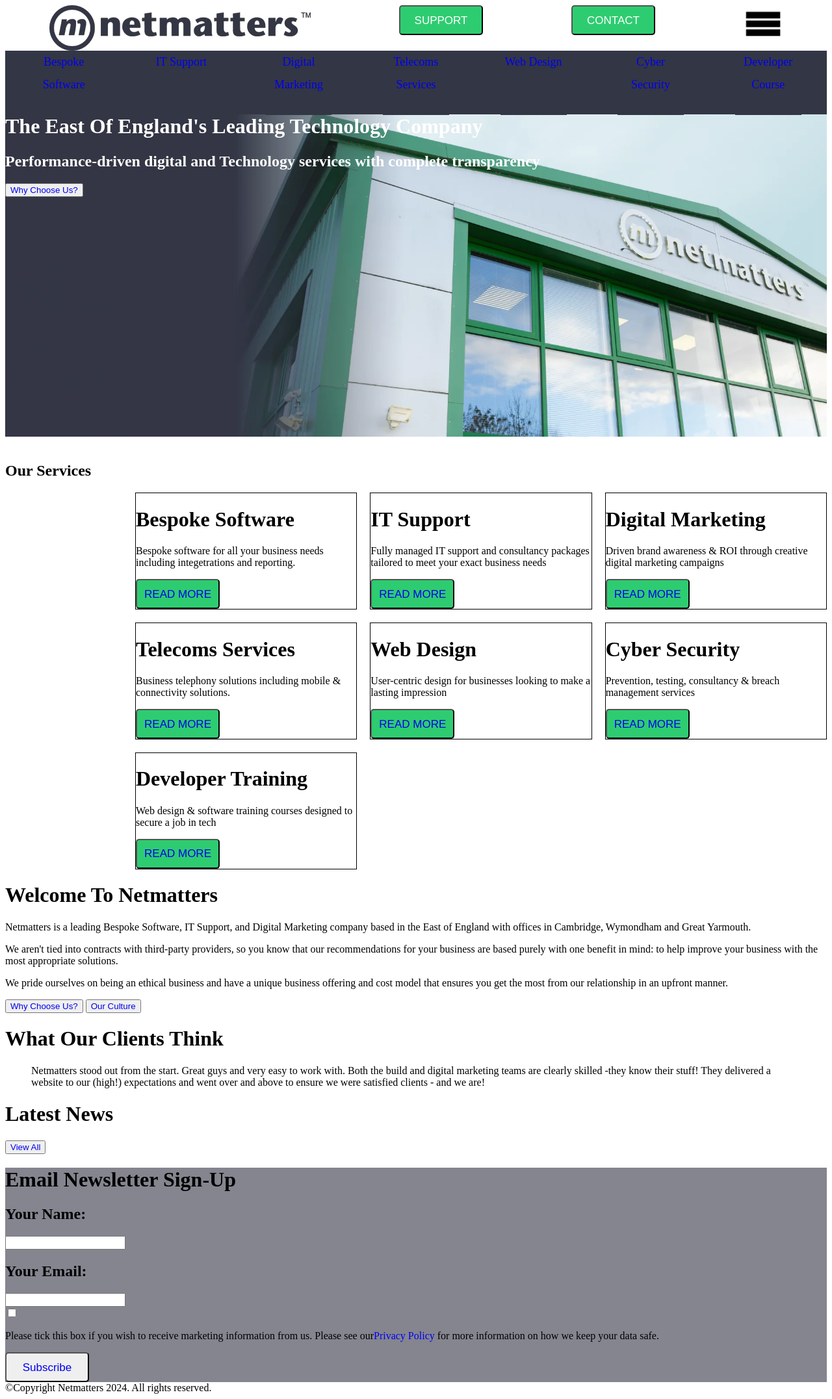
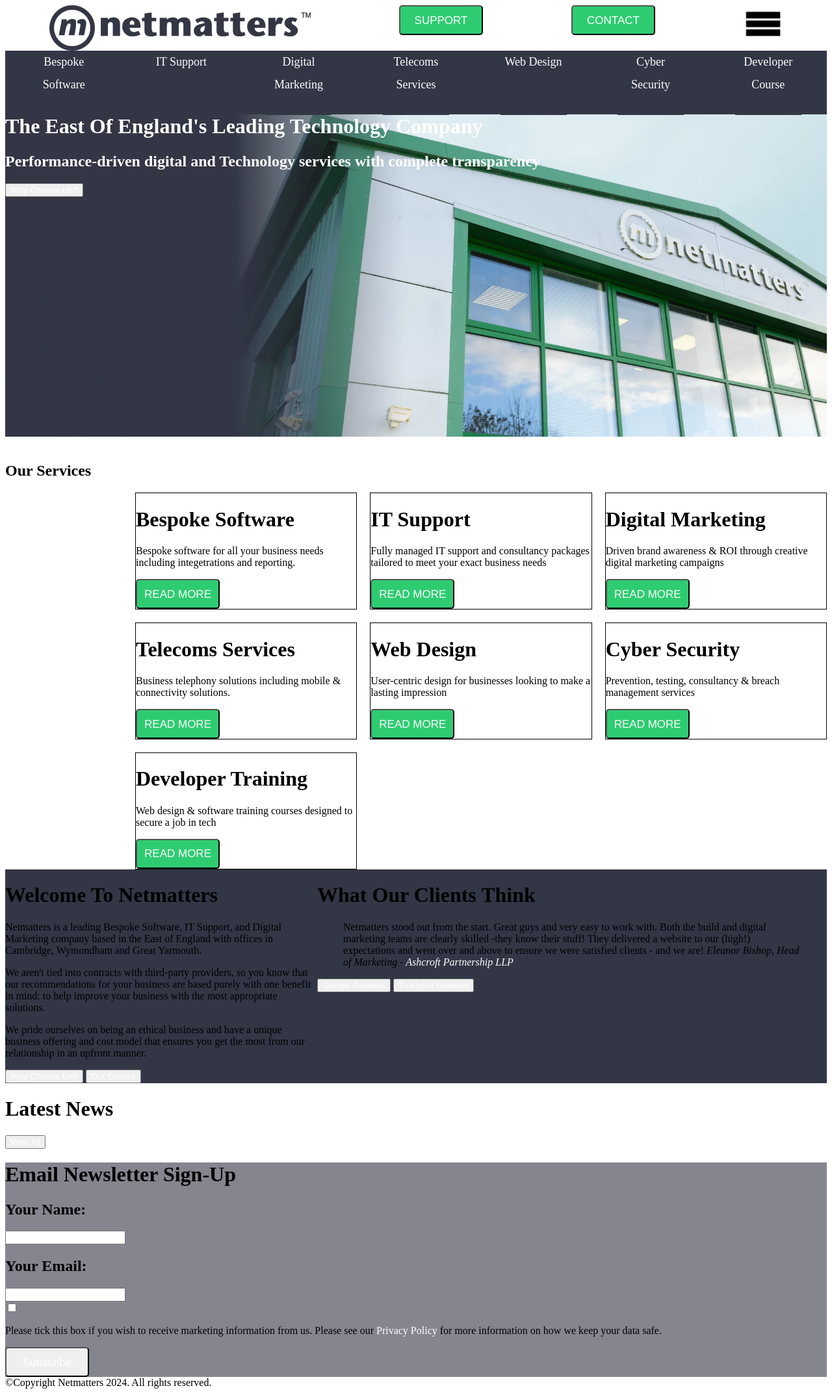
Before and after one commit to ChristopherMorriss/Netmatters-Website-Clone-ChristopherMorriss, a PHP site: page / in a window 1280 px wide. Shown: the whole page at 65% size. Run offline with PHP 8.4, Linux system fonts and the light colour scheme.

Commit message:
Styled the "Welcome" aspect of the page better
Added a background colour
Used flexbox to position the two paragraphs side by side
Added the cite to the blockquote

```diff
--- a/css/style.css
+++ b/css/style.css
@@ -51,7 +51,7 @@
   grid-gap: 20px;
 }
 
-/* line 68, ../../../OneDrive/Documents/GitHub/Netmatters-Website-Clone-ChristopherMorriss/scss/style.scss */
+/* line 67, ../../../OneDrive/Documents/GitHub/Netmatters-Website-Clone-ChristopherMorriss/scss/style.scss */
 .f-container {
   display: flex;
   flex-wrap: wrap;
@@ -60,7 +60,7 @@
   justify-content: space-around;
 }
 
-/* line 78, ../../../OneDrive/Documents/GitHub/Netmatters-Website-Clone-ChristopherMorriss/scss/style.scss */
+/* line 77, ../../../OneDrive/Documents/GitHub/Netmatters-Website-Clone-ChristopherMorriss/scss/style.scss */
 .nav-size {
   display: flex;
   flex-wrap: wrap;
@@ -71,12 +71,12 @@
   margin-bottom: 0;
 }
 
-/* line 88, ../../../OneDrive/Documents/GitHub/Netmatters-Website-Clone-ChristopherMorriss/scss/style.scss */
+/* line 87, ../../../OneDrive/Documents/GitHub/Netmatters-Website-Clone-ChristopherMorriss/scss/style.scss */
 * {
   box-sizing: border-box;
 }
 
-/* line 92, ../../../OneDrive/Documents/GitHub/Netmatters-Website-Clone-ChristopherMorriss/scss/style.scss */
+/* line 91, ../../../OneDrive/Documents/GitHub/Netmatters-Website-Clone-ChristopherMorriss/scss/style.scss */
 .slider {
   background-image: url("../img/home.webp");
   background-repeat: no-repeat;
@@ -86,19 +86,27 @@
   max-height: 515px;
 }
 
-/* line 101, ../../../OneDrive/Documents/GitHub/Netmatters-Website-Clone-ChristopherMorriss/scss/style.scss */
-.slider, .f-container, .nav-size, button {
+/* line 100, ../../../OneDrive/Documents/GitHub/Netmatters-Website-Clone-ChristopherMorriss/scss/style.scss */
+.slider, .f-container, .nav-size, button, a {
   color: white;
 }
 
-/* line 105, ../../../OneDrive/Documents/GitHub/Netmatters-Website-Clone-ChristopherMorriss/scss/style.scss */
+/* line 104, ../../../OneDrive/Documents/GitHub/Netmatters-Website-Clone-ChristopherMorriss/scss/style.scss */
 a {
   text-decoration: none;
 }
 
-/* line 109, ../../../OneDrive/Documents/GitHub/Netmatters-Website-Clone-ChristopherMorriss/scss/style.scss */
+/* line 108, ../../../OneDrive/Documents/GitHub/Netmatters-Website-Clone-ChristopherMorriss/scss/style.scss */
 .grid-object {
   border: 1px solid;
 }
 
+/* line 112, ../../../OneDrive/Documents/GitHub/Netmatters-Website-Clone-ChristopherMorriss/scss/style.scss */
+.intro {
+  display: flex;
+  background-color: #333645;
+  height: auto;
+  flex-direction: row;
+}
+
 /*# sourceMappingURL=style.css.map */
--- a/index.html
+++ b/index.html
@@ -73,6 +73,7 @@
         </div>
     </div>
     <div class="intro">
+        <div class="review">
             <h1>Welcome To Netmatters</h1>
             <p>Netmatters is a leading Bespoke Software, IT Support, and Digital Marketing
             company based in the East of England with offices in Cambridge, Wymondham and Great Yarmouth.
@@ -87,11 +88,15 @@
             </p>
             <button><a href="#">Why Choose Us?</a></button>
             <button><a href="#">Our Culture</a></button>
-        <div class="quote-nm">
+        </div>
+        <div class="review">
             <h1>What Our Clients Think</h1>
             <blockquote>Netmatters stood out from the start. Great guys and very easy to work with. Both the build and digital marketing teams are clearly
                 skilled -they know their stuff! They delivered a website to our (high!) expectations and went over and above to ensure we were satisfied clients - and we are!
+                <cite>Eleanor Bishop, Head of Marketing - <a href="#">Ashcroft Partnership LLP</a></cite>
             </blockquote>
+            <button><a href="#">Google Reviews</a></button>
+            <button><a href="#">Trustpilot Reviews</a></button>
         </div>
     </div>
 
@@ -111,7 +116,7 @@
         <h2>Your Email:</h2>
         <input type="text" id="email" name="user-email"><br>
         <input type="checkbox"id="check" name="user-checkbox">
-        <p>Please tick this box if you wish to receive marketing information from us. Please see our<a href="#">Privacy Policy</a>
+        <p>Please tick this box if you wish to receive marketing information from us. Please see our <a href="#">Privacy Policy</a>
         for more information on how we keep your data safe. </p>
         <button id="sub-btn"><a href='#'>Subscribe</a></button>
     </form>
--- a/scss/style.scss
+++ b/scss/style.scss
@@ -60,7 +60,6 @@
   margin-left: 200px;
   grid-template-rows: 1fr 1fr 1fr ;
   grid-template-columns: repeat(auto-fit,minmax(300px,1fr));
-  //grid-template-areas: ;
   grid-gap:20px;
 
 }
@@ -98,7 +97,7 @@
   max-height: 515px;
 }
 
-.slider,.f-container,.nav-size,button{
+.slider,.f-container,.nav-size,button,a{
   color:white;
 }
 
@@ -109,3 +108,12 @@
 .grid-object{
   border: 1px solid;
 }
+
+.intro{
+  display: flex;
+  background-color: #333645;
+  height: auto;
+  flex-direction: row;
+
+
+}
```
Also changed, not shown: 1 other file. Lines whose indentation alone changed are shown as unchanged.
